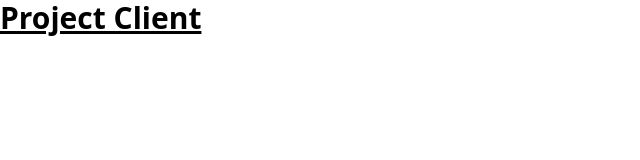
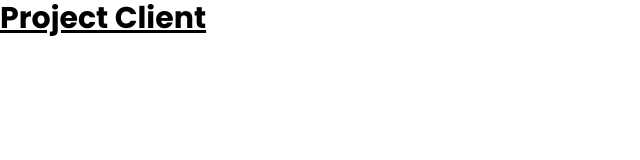
Before and after one commit to Wanjirusimiyu/Ujirani, a React (Create React App) app in the folder client/: page / in a window 1280 px wide. Shown: the top 160 px of the page, without its empty margins (0-640 px from the left). Built offline with nearby package versions, Linux system fonts and the light colour scheme.

Commit message:
Configure the poppins font and the primary colors for the project

```diff
--- a/client/tailwind.config.js
+++ b/client/tailwind.config.js
@@ -2,7 +2,16 @@
 module.exports = {
   content: ["./src/**/*.{js,jsx,ts,tsx}"],
   theme: {
-    extend: {},
+    extend: {
+      fontFamily: {
+        poppins: ['Poppins', 'sans-serif'],
+      },
+      colors: {
+        primary: '#101010',
+        secondary: '#56A46E',
+        background: '#FFFFFF',
+      }
+    },
   },
   plugins: [],
 }
```
